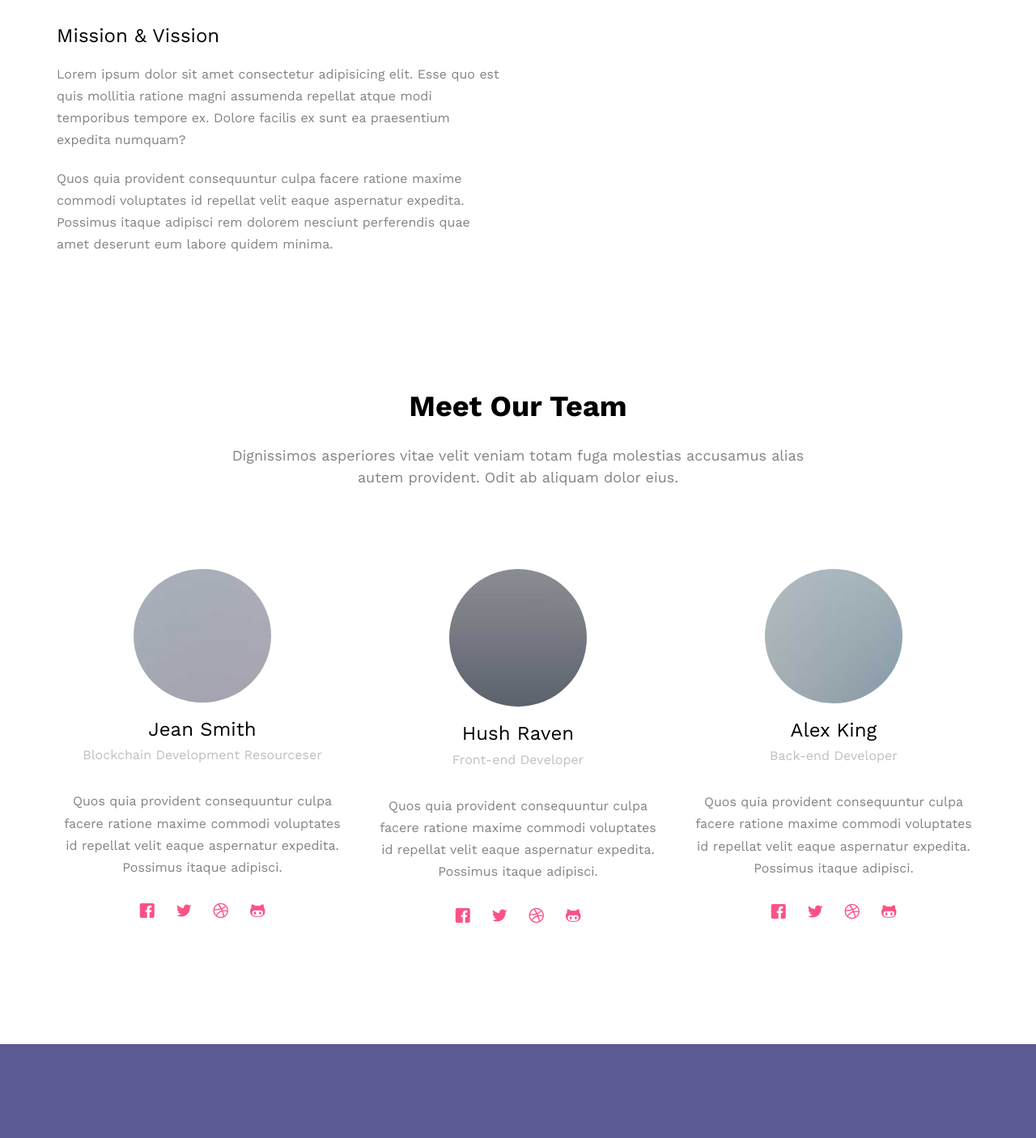
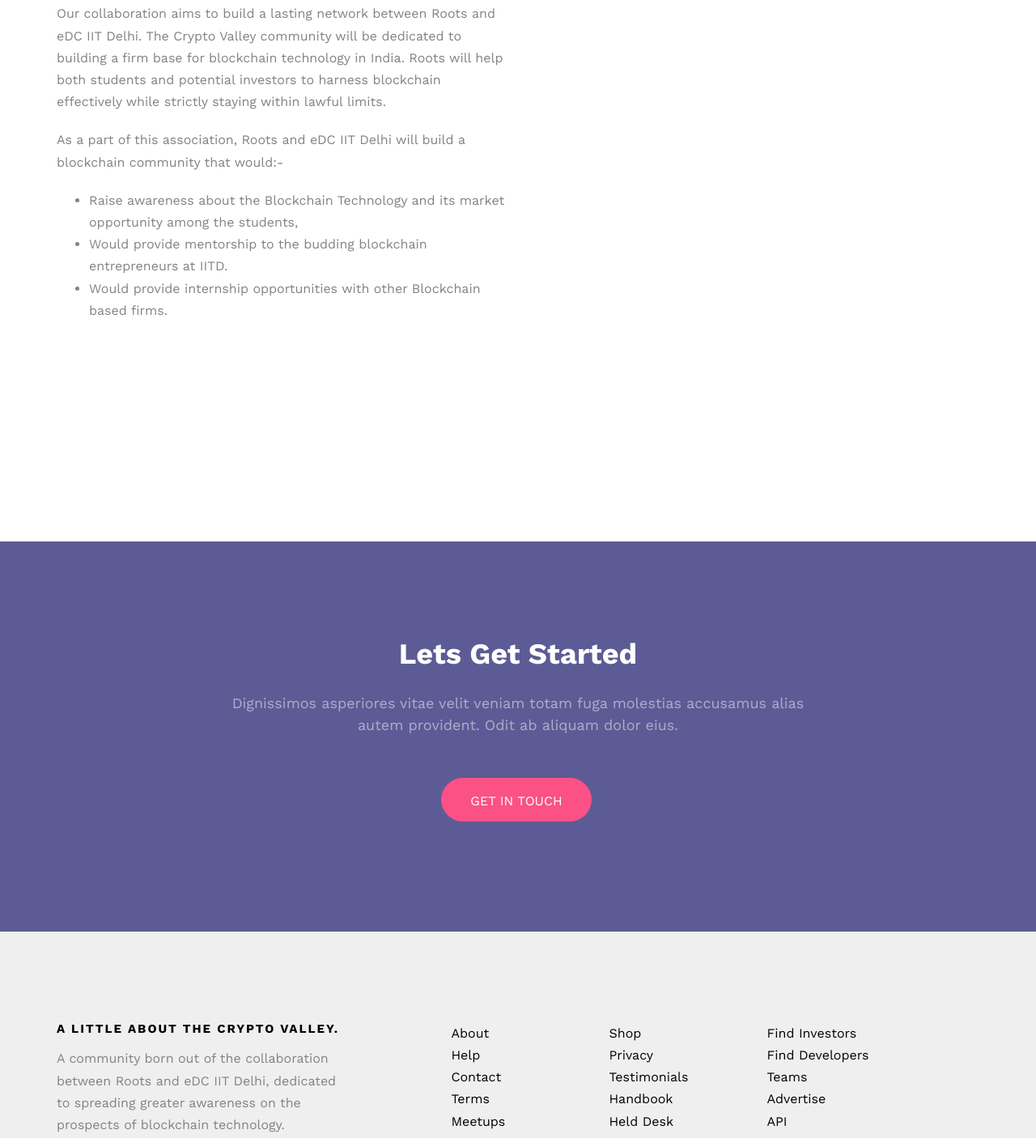
Before and after one commit to rootstravelapp/cryptovalley, a plain HTML site: page about.html in a window 1280 px wide. Shown: the part 1114-2520 px from the top of the page at 81% size. Drawn offline with nearby package versions, Linux system fonts and the light colour scheme; files whose address does not match are found by name.

Commit message:
added content

```diff
--- a/about.html
+++ b/about.html
@@ -98,7 +98,7 @@
 					<div class="display-t">
 						<div class="display-tc " data-animate-effect="fadeIn">
 							<h1>About Us</h1>
-							<h2>to be added</h2>
+							<h2>Take that leap, we’ll meet you there.</h2>
 						</div>
 					</div>
 				</div>
@@ -116,72 +116,24 @@
 					<div class="col-md-6 col-md-pull-6">
 						<div class="desc">
 							<h3>Company</h3>
-							<p>Lorem ipsum dolor sit amet consectetur adipisicing elit. Esse quo est quis mollitia ratione magni assumenda repellat atque modi temporibus tempore ex. Dolore facilis ex sunt ea praesentium expedita numquam?</p>
-							<p>Quos quia provident consequuntur culpa facere ratione maxime commodi voluptates id repellat velit eaque aspernatur expedita. Possimus itaque adipisci rem dolorem nesciunt perferendis quae amet deserunt eum labore quidem minima.</p>
-							<ul>
-								<li>Lorem ipsum dolor sit amet consectetur</li>
-								<li>Assumenda repellat atque modi temporibus</li>
-								<li>Dolore facilis ex sunt ea praesentium</li>
-							</ul>
+							<p>Here at Roots, we’re all for a self-driven model that will simplify travel for you - cheaper, simpler and better. We aim to create self-driven economies by knocking out some of the intermediaries, leaving you to enjoy your journey for the fun ride that it should be. </p>
+							<p>Now we’re taking a new route ourselves, joining hands with eDC IIT Delhi, a non-profit organization founded in 2007 by the students of the institution. They’re committed towards creating a rich entrepreneurial ecosystem in India by providing the path breakers with an easily accessible and exhaustive set of resources. </p>
+
 						</div>
 						<div class="desc">
 							<h3>Mission &amp; Vission</h3>
-							<p>Lorem ipsum dolor sit amet consectetur adipisicing elit. Esse quo est quis mollitia ratione magni assumenda repellat atque modi temporibus tempore ex. Dolore facilis ex sunt ea praesentium expedita numquam?</p>
-							<p>Quos quia provident consequuntur culpa facere ratione maxime commodi voluptates id repellat velit eaque aspernatur expedita. Possimus itaque adipisci rem dolorem nesciunt perferendis quae amet deserunt eum labore quidem minima.</p>
+							<p>Our collaboration aims to build a lasting network between Roots and eDC IIT Delhi. The Crypto Valley community will be dedicated to building a firm base for blockchain technology in India. Roots will help both students and potential investors to harness blockchain effectively while strictly staying within lawful limits. </p>
+							<p>As a part of this association, Roots and eDC IIT Delhi will build a blockchain community that would:-</p>
+							<ul>
+								<li>Raise awareness about the Blockchain Technology and its market opportunity among the students,</li>
+								<li>Would provide mentorship to the budding blockchain entrepreneurs at IITD.</li>
+								<li>Would provide internship opportunities with other Blockchain based firms.</li>
+							</ul>
 						</div>
 					</div>
 				</div>
 			</div>
-			<div class="row ">
-				<div class="col-md-8 col-md-offset-2 text-center fh5co-heading">
-					<h2>Meet Our Team</h2>
-					<p>Dignissimos asperiores vitae velit veniam totam fuga molestias accusamus alias autem provident. Odit ab aliquam dolor eius.</p>
-				</div>
-			</div>
-			<div class="row">
-				<div class="col-md-4 col-sm-4 " data-animate-effect="fadeIn">
-					<div class="fh5co-staff">
-						<img src="images/person_1.jpg" alt="Free HTML5 Templates by thecryptovalley.org">
-						<h3>Jean Smith</h3>
-						<strong class="role">Blockchain Development Resourceser</strong>
-						<p>Quos quia provident consequuntur culpa facere ratione maxime commodi voluptates id repellat velit eaque aspernatur expedita. Possimus itaque adipisci.</p>
-						<ul class="fh5co-social-icons">
-							<li><a href="#"><i class="icon-facebook"></i></a></li>
-							<li><a href="#"><i class="icon-twitter"></i></a></li>
-							<li><a href="#"><i class="icon-dribbble"></i></a></li>
-							<li><a href="#"><i class="icon-github"></i></a></li>
-						</ul>
-					</div>
-				</div>
-				<div class="col-md-4 col-sm-4 " data-animate-effect="fadeIn">
-					<div class="fh5co-staff">
-						<img src="images/person_2.jpg" alt="Free HTML5 Templates by thecryptovalley.org">
-						<h3>Hush Raven</h3>
-						<strong class="role">Front-end Developer</strong>
-						<p>Quos quia provident consequuntur culpa facere ratione maxime commodi voluptates id repellat velit eaque aspernatur expedita. Possimus itaque adipisci.</p>
-						<ul class="fh5co-social-icons">
-							<li><a href="#"><i class="icon-facebook"></i></a></li>
-							<li><a href="#"><i class="icon-twitter"></i></a></li>
-							<li><a href="#"><i class="icon-dribbble"></i></a></li>
-							<li><a href="#"><i class="icon-github"></i></a></li>
-						</ul>
-					</div>
-				</div>
-				<div class="col-md-4 col-sm-4 " data-animate-effect="fadeIn">
-					<div class="fh5co-staff">
-						<img src="images/person_3.jpg" alt="Free HTML5 Templates by thecryptovalley.org">
-						<h3>Alex King</h3>
-						<strong class="role">Back-end Developer</strong>
-						<p>Quos quia provident consequuntur culpa facere ratione maxime commodi voluptates id repellat velit eaque aspernatur expedita. Possimus itaque adipisci.</p>
-						<ul class="fh5co-social-icons">
-							<li><a href="#"><i class="icon-facebook"></i></a></li>
-							<li><a href="#"><i class="icon-twitter"></i></a></li>
-							<li><a href="#"><i class="icon-dribbble"></i></a></li>
-							<li><a href="#"><i class="icon-github"></i></a></li>
-						</ul>
-					</div>
-				</div>
-			</div>
+
 		</div>
 	</div>
 
@@ -205,8 +157,8 @@
 		<div class="container">
 			<div class="row row-pb-md">
 				<div class="col-md-4 fh5co-widget">
-					<h3>A LITTLE ABOUT RTS NETWORK.</h3>
-					<p>Facilis ipsum reprehenderit nemo molestias. Aut cum mollitia reprehenderit. Eos cumque dicta adipisci architecto culpa amet.</p>
+					<h3>A LITTLE ABOUT THE CRYPTO VALLEY.</h3>
+					<p>A community born out of the collaboration between Roots and eDC IIT Delhi, dedicated to spreading greater awareness on the prospects of blockchain technology.</p>
 					<p><a class="btn btn-primary btn-outline with-arrow" href="#">Learn More <i class="icon-arrow-right"></i></a></p>
 				</div>
 				<div class="col-md-2 col-sm-4 col-xs-6 col-md-push-1">
```
Also changed, not shown: contact.html (+2 -2 lines), index.html (+6 -6 lines), services.html (+11 -11 lines), work.html (+2 -2 lines), 2 other files.
